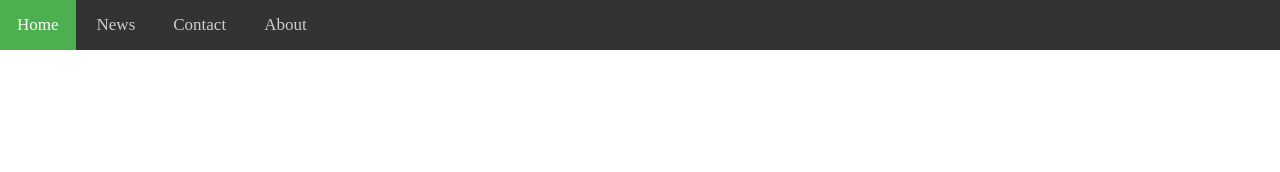
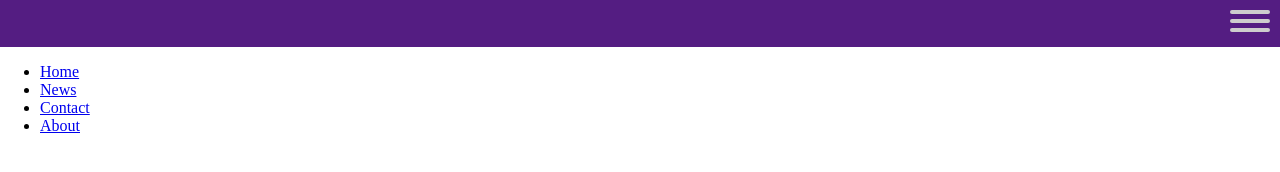
Before and after one commit to MamadouSy/doubleCommande, a plain HTML site: page index.html in a window 1280 px wide. Drawn offline with Linux system fonts and the light colour scheme.

```diff
--- a/index.html
+++ b/index.html
@@ -4,6 +4,7 @@
 		<title>Double Commande</title>
 		<style>
 			:root {
+				--primary-color: rgb(84, 29, 130);
 				--dark-gray: #333;
 				--dark-gray-hover: #555;
 				--light-gray: #cdcdcd;
@@ -20,12 +21,44 @@
 
 				font-size: 16px;
 			}
+
 			html, body {
 				width: 100%;
 				height: 100%;
 				margin: 0;
 				padding: 0;
 			}
+
+			#mobile-nav {
+				background-color: var(--primary-color);
+				padding: .625em;
+				height: 1.688em;
+				position: relative;
+			}
+
+			#mobile-nav .hamburger {
+				position: absolute;
+				right: .625em;
+			}
+
+			#mobile-nav .hamburger:hover {
+				background: var(--nav-bar-bg-hover);
+			}
+
+			#mobile-nav .hamburger span	{
+				display: block;
+				width: 2.500rem;
+				height: .250rem;
+				margin-bottom: .313rem;
+				border-radius: .188em;
+				background: var(--nav-burger-bg);
+			}
+
+			#mobile-nav .hamburger:hover span {
+				background: var(--nav-burger-bg-hover);
+			}
+/*
+
 			.top-nav {
 		  		background-color: var(--nav-bar-bg);
 		  		overflow: hidden;
@@ -35,7 +68,12 @@
 
 			.menu-container {
 				flex: 1;
+				position: relative;
 			}
+
+			.menu-container ul {
+			    position: absolute;
+		    }
 
 			.top-nav ul,
 			.tap-nav ul > li {
@@ -48,9 +86,10 @@
 				display: inline-block;
 			}
 
-			.top-nav ul > li a {
+			.top-nav a {
 				display: block;
 				margin: 0;
+				background-color: var(--nav-bar-bg);
 				color: var(--nav-bar-color);
 				text-decoration: none;
 				text-align: center;
@@ -69,15 +108,13 @@
 			}
 
 			.top-nav .hamburger {
-				display: none; /* By default hide the hamburger icon*/
+				display: none; /* By default hide the hamburger icon*//*
+				padding-bottom: 0.5em;
 			}
 
 			.hamburger {
-				padding-top: .875em;
-				padding-right: .875em;
-				padding-left: .875em;
+
 			}
-
 			.hamburger:hover {
 				background: var(--nav-bar-bg-hover);
 			}
@@ -93,28 +130,36 @@
 
 			.hamburger:hover span {
 				background: var(--nav-burger-bg-hover);
-			}
+			}*/
 
 		</style>
 		<style>
-		@media screen and (max-width: 600px) {
+		/*@media screen and (max-width: 600px) {
 		  .top-nav ul > li {
 			display: block;
 		  }
 		  .top-nav ul > li a {
 			text-align: left;
 		  }
+
 		  .top-nav .menu-container a:not(.active) {
-			/* display: none; */
+			/* display: none; *//*
 		   }
+
 		  .top-nav .hamburger {
 		    display: block;
 		  }
-		}
+		}*/
 		</style>
 	</head>
 	<body>
-
+		<nav id="mobile-nav" role="navigation">
+			<a class="hamburger" href="#">
+				<span></span>
+				<span></span>
+				<span></span>
+			</a>
+		</nav>
 		<nav class="top-nav" role="navigation">
 		 	<div class="menu-container">
 				<ul>
```
Also changed, not shown: Assets/My permis facile jpeg.jpg (added), Assets/My permis facile png.png (added), 5 other files.
